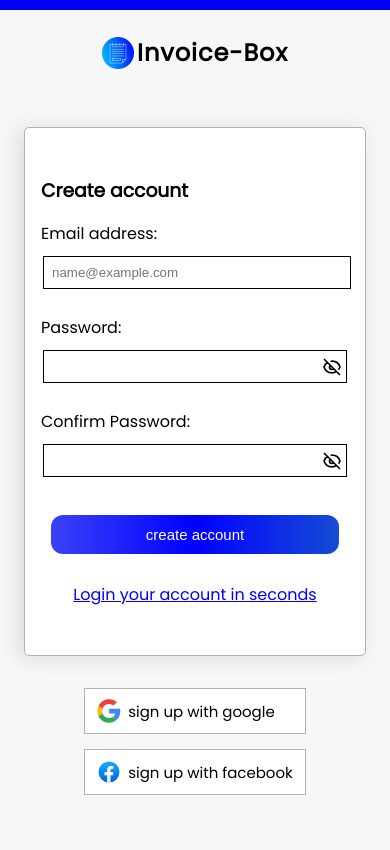
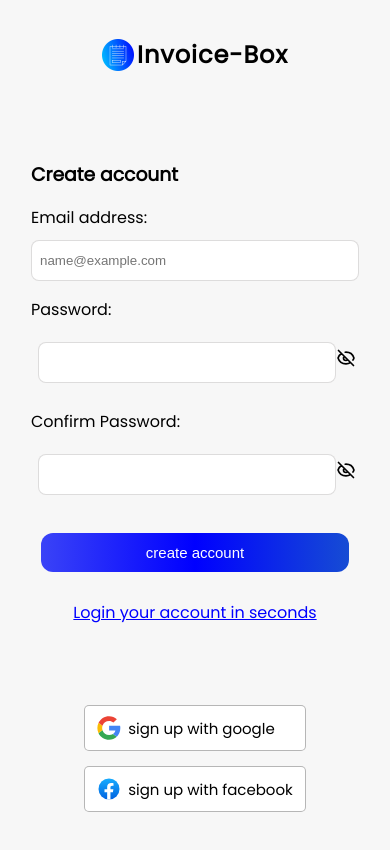
Before and after one commit to Mikey1233/invoiceBox, a React (Vite) app in the folder invoice-box-app/: page /authUser/signup in a window 390 px wide. Shown: the top 850 px of the page. Built offline with nearby package versions, Linux system fonts and the light colour scheme; no server answers; a web font is replaced by a local one.

Commit message:
made responsive login and sign-up page

```diff
--- a/invoice-box-app/src/components/createInvoice/Create.jsx
+++ b/invoice-box-app/src/components/createInvoice/Create.jsx
@@ -191,7 +191,7 @@ function Create() {
                   <img
                     src={selectedImage}
                     alt="Chosen Image"
-                    style={{ height: "100%", width: "100%" }}
+                    style={{ height: "100px", width: "100%",objectFit:'cover' }}
                   />
                 </div>
               </div>
--- a/invoice-box-app/src/components/createInvoice/create.css
+++ b/invoice-box-app/src/components/createInvoice/create.css
@@ -185,14 +185,9 @@ margin-top: 1rem;
   .bill_form{
     flex-direction: column;
      align-items:flex-start;
-    /* margin-bottom: 1rem; */
   }
   .bill{
     flex-direction: column;
-    /* display: flex;
-    padding: 10px;
-    margin-top: 1rem;
-    gap: 10px; */
   }
   .create_body .textarea {
   width: 98vw;
@@ -202,6 +197,14 @@ margin-top: 1rem;
   }
   .bill{
     margin-bottom: 1rem;
+  }
+  .create_header{
+    flex-direction: column-reverse;
+    gap: 1rem;
+    min-height:110px ;
+  }
+  .image-upload-box{
+    width: 50vw;
   }
   .des_tr{
     display: none;
@@ -232,5 +235,19 @@ margin-top: 1rem;
   .des_bank p{
     border-radius: 0;
   }
+  .dates{
+    background-color: #f5f5f5;
+  }
+  .dates div input,.des_bank div input{
+    padding: 15px 10px;
+    width: 100%;
+    border-radius: 8px;
+    margin-top: 5px;
+    border: 1px solid rgba(138, 134, 134, 0.34);
+    margin-right: 3px;
+  }
+  .des_bank{
+    padding-right: 4px;
+  }
 
 }
--- a/invoice-box-app/src/components/dynamicPdfPage/dynamicPdf.css
+++ b/invoice-box-app/src/components/dynamicPdfPage/dynamicPdf.css
@@ -133,10 +133,7 @@
 }
 @media screen and (max-width:700px){
 
-  .issuer{
-    flex-direction: column-reverse;
-    gap: 1rem;
-  }
+
   .dynpdf{
     padding-bottom: 20px;
   }
--- a/invoice-box-app/src/index.css
+++ b/invoice-box-app/src/index.css
@@ -24,3 +24,8 @@
 a{
   color: var(--bg-purple);
 }
+button ,a{
+  -webkit-tap-highlight-color: transparent;
+  outline: none;
+  touch-action: manipulation;
+}
--- a/invoice-box-app/src/layouts/authLayout/authLayout.css
+++ b/invoice-box-app/src/layouts/authLayout/authLayout.css
@@ -16,3 +16,11 @@
     width: 100%;
     background: var(--bg-purple);
 }
+@media screen and (max-width:700px){
+    .purple_bg{
+        display: none;
+    }
+    .authuser{
+        padding-top: 2rem;
+    }
+}
--- a/invoice-box-app/src/pages/authPage/LoginUser.jsx
+++ b/invoice-box-app/src/pages/authPage/LoginUser.jsx
@@ -110,7 +110,8 @@ export default function LoginUser() {
             </div>
             <input
               type="email"
-              style={{ border: "1px solid black", margin: "10px 2px 10px 2px" }}
+              className="signEmail"
+              // style={{ border: "1px solid black", margin: "10px 2px 10px 2px" }}
               onChange={(e) => setEmail(e.target.value)}
               name="email"
               required
@@ -124,6 +125,7 @@ export default function LoginUser() {
 
             <div className="input_box">
               <input
+              className="signPass"
                 type="password"
                 onChange={(e) => setPassword(e.target.value)}
                 name="password"
--- a/invoice-box-app/src/pages/cssForAuthPage.css
+++ b/invoice-box-app/src/pages/cssForAuthPage.css
@@ -17,8 +17,10 @@
 .input_box{
     display: flex;
     align-items: center;
-    border: 1px solid black;
-    padding: 0 4px;
+    padding:0 5px;
+    border: 1px solid rgba(124, 120, 120, 0.254);
+    border-radius: 8px;
+    width: 100%;
     margin: 10px 2px 10px 2px;
 }
 .input_box img{
@@ -52,13 +54,13 @@
 .authuserLogo img{
     width: 2rem;
 }
-.authuser_auth form input{
+/* .authuser_auth form input{
     width: 100%;
     border: 0;
     outline: none;
     padding: 0.5rem;
 
-}
+} */
 .email_input{
     border: 1px solid black;
 }
@@ -105,3 +107,43 @@
    justify-content: center;
    align-items: flex-start;
 }
+.signEmail{
+    border: 1px solid rgba(124, 120, 120, 0.254);
+    border-radius: 8px;
+    width: 100%;
+    margin-top: 10px;
+    padding: 12px 8px;
+    outline: none;
+}
+.signPass{
+    width: 100%;
+    border: 0;
+    padding: 12px 5px;
+}
+@media screen and (max-width:700px){
+    .authuser_auth{
+        padding: 10px;
+        margin: 5px;
+    }
+    .authuser_auth form{
+        max-width: 100%;
+        box-shadow: unset;
+        background-color: unset;
+        border: 0;
+    }
+    .authuser_auth form input{
+        border: 0;
+        border: 1px solid rgba(124, 120, 120, 0.254);
+        border-radius: 8px;
+        width: 100%;
+        margin-top: 10px;
+        padding: 12px 8px;
+    }
+    .input_box{
+        border: 0;
+    }
+    .auth_apps_apple,.auth_apps_google{
+      border-radius: 5px;
+      border: 1px solid rgba(0, 0, 0, 0.285);
+    }
+}
--- a/invoice-box-app/src/pages/signupPage/Signup.jsx
+++ b/invoice-box-app/src/pages/signupPage/Signup.jsx
@@ -89,7 +89,8 @@ function Signup() {
             </div>
             <input
               onChange={(e) => setEmail(e.target.value)}
-              style={{ border: "1px solid black", margin: "10px 2px 10px 2px" }}
+              className="signEmail"
+              // style={{ border: "1px solid black", margin: "10px 2px 10px 2px" }}
               type="email"
               id="email"
               name="email"
@@ -111,6 +112,7 @@ function Signup() {
             <div className="input_box">
               <input
                 aria-describedby="password-error"
+                className="signPass"
                 ref={ref1}
                 onChange={(e) => {
                   setPassword(e.target.value);
@@ -143,6 +145,7 @@ function Signup() {
             </div>
             <div className="input_box">
               <input
+              className="signPass"
                 onChange={(e) => {
                   setConfirmPassword(e.target.value);
                   setPasswordMatch(false);
```
Also changed, not shown: 7 other files (tests, documents, lock files or other folders).
